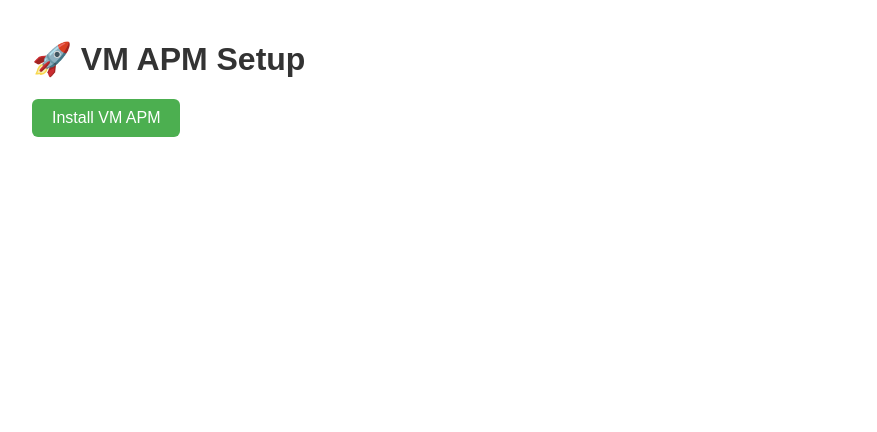
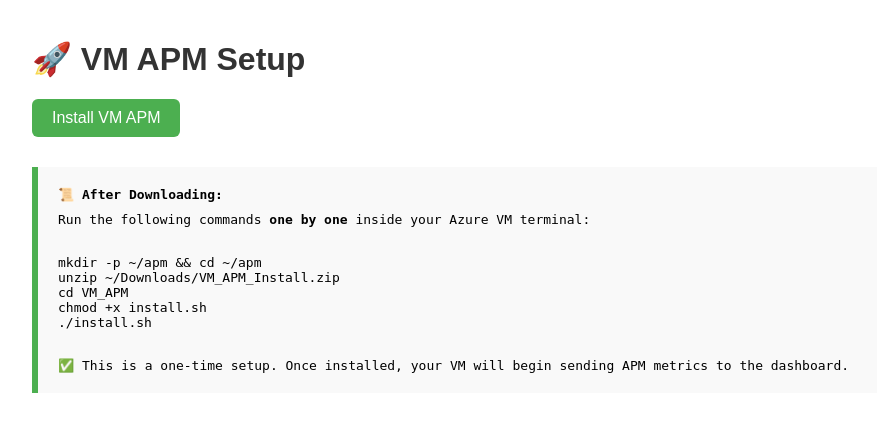
Before and after one commit to vanisatya/VM_APM, a FastAPI app: page / in a window 1280 px wide. Shown: the top 432 px of the page, without its empty margins (8-885 px from the left). Run offline with FastAPI, Linux system fonts and the light colour scheme.

Commit message:
Add files via upload

```diff
--- a/templates/Dashboard.html
+++ b/templates/Dashboard.html
@@ -22,13 +22,40 @@
         button:hover {
             background-color: #45a049;
         }
+        .instructions {
+            margin-top: 30px;
+            background-color: #f9f9f9;
+            padding: 20px;
+            border-left: 6px solid #4CAF50;
+            font-family: monospace;
+        }
+        .instructions-title {
+            font-weight: bold;
+            margin-bottom: 10px;
+        }
     </style>
 </head>
 <body>
     <h1>🚀 VM APM Setup</h1>
 
-    <form action="/install" method="post">
+    <!-- Download the ZIP installer -->
+    <form action="/download_apm" method="get">
         <button type="submit">Install VM APM</button>
     </form>
+
+    <!-- Step-by-step instructions -->
+    <div class="instructions">
+        <div class="instructions-title">📜 After Downloading:</div>
+        Run the following commands <strong>one by one</strong> inside your Azure VM terminal:
+        <pre>
+
+mkdir -p ~/apm && cd ~/apm
+unzip ~/Downloads/VM_APM_Install.zip
+cd VM_APM
+chmod +x install.sh
+./install.sh
+        </pre>
+        ✅ This is a one-time setup. Once installed, your VM will begin sending APM metrics to the dashboard.
+    </div>
 </body>
 </html>
```
